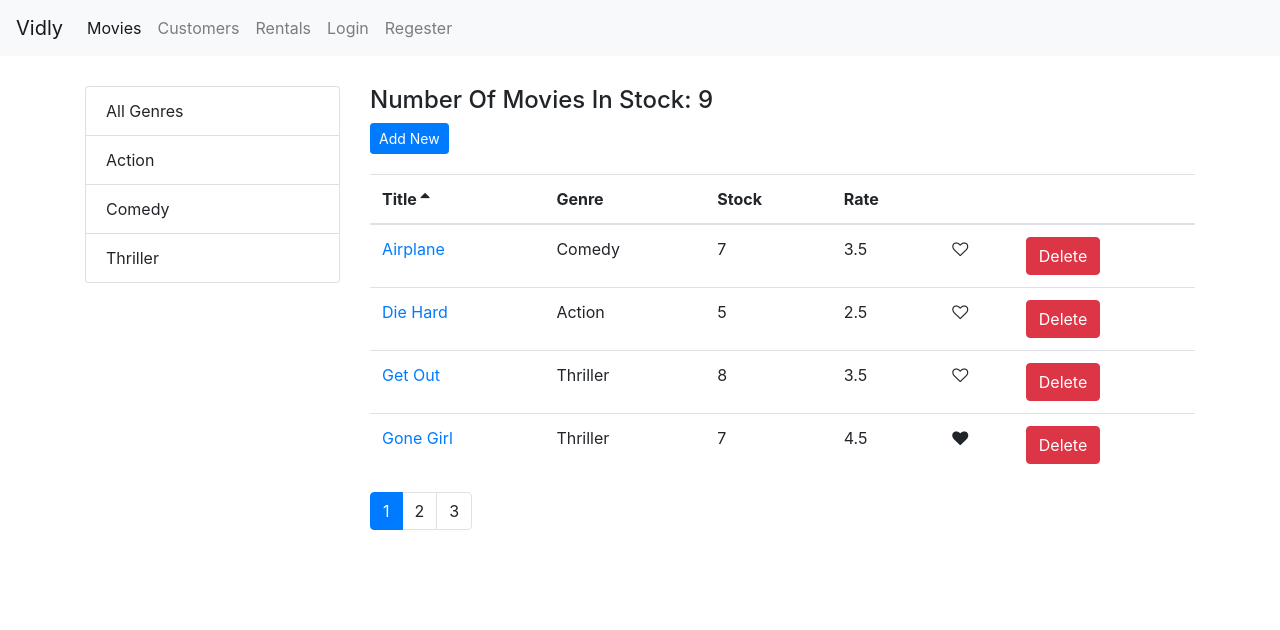
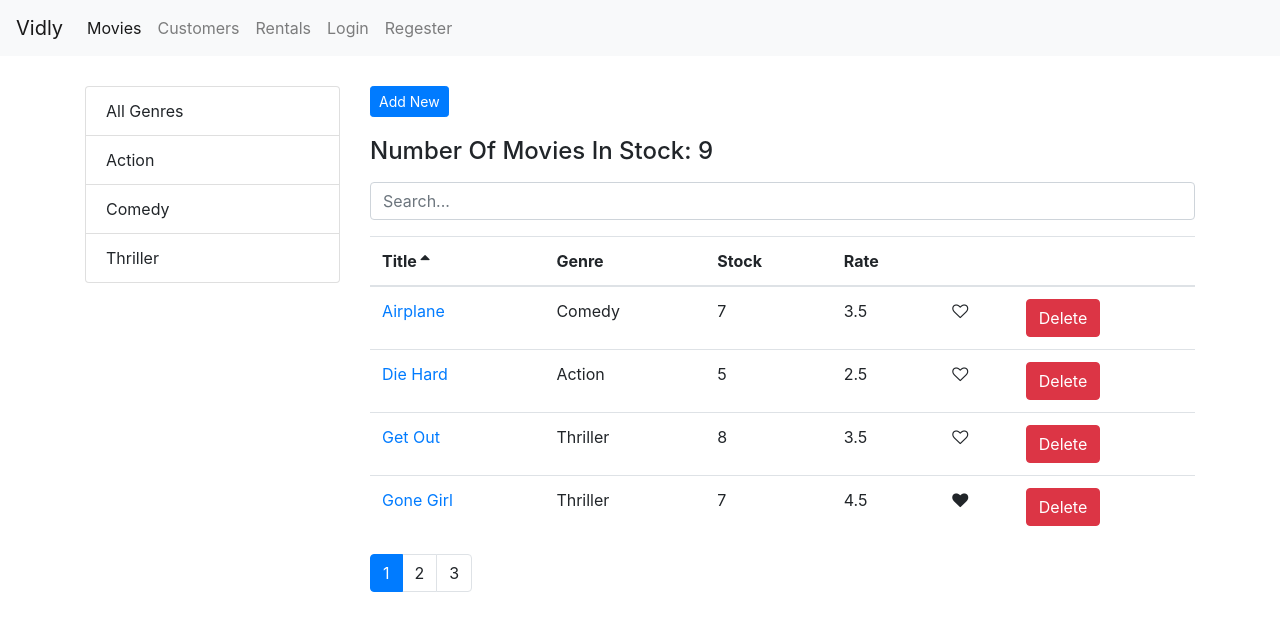
Before and after one commit to Mohamed-Samiir/Vidly-ReactJS, a React app: page /movies in a window 1280 px wide. Shown: the top 630 px of the page. Built offline with nearby package versions, Linux system fonts and the light colour scheme.

Commit message:
added search

```diff
--- a/src/components/movies.jsx
+++ b/src/components/movies.jsx
@@ -5,9 +5,9 @@
 import Pagination from "./pagination";
 import { paginate } from "../utils/paginate";
 import ListGroup from "./listGroup";
+import { Link } from "react-router-dom";
+import Search from "./search";
 import _ from "lodash";
-import { sort } from "semver";
-import { Link } from "react-router-dom";
 
 class Movies extends Component {
   state = {
@@ -16,6 +16,7 @@
     currentPage: 1,
     genres: [],
     selectedGenre: null,
+    searchQuery: "",
     sortColumn: {
       path: "title",
       order: "asc",
@@ -45,11 +46,15 @@
   };
 
   handleGenreSelect = (genre) => {
-    this.setState({ selectedGenre: genre, currentPage: 1 });
+    this.setState({ selectedGenre: genre, searchQuery: "", currentPage: 1 });
   };
 
   handleSort = (sortColumn) => {
     this.setState({ sortColumn });
+  };
+
+  handleSearch = (query) => {
+    this.setState({ searchQuery: query, selectedGenre: null, currentPage: 1 });
   };
 
   getPagedData = () => {
@@ -59,11 +64,18 @@
       selectedGenre,
       movies: allMovies,
       sortColumn,
+      searchQuery,
     } = this.state;
-    const filtered =
-      selectedGenre && selectedGenre._id
-        ? allMovies.filter((m) => m.genre._id === selectedGenre._id)
-        : allMovies;
+
+    let filtered = allMovies;
+
+    if (searchQuery !== "")
+      filtered = allMovies.filter((m) =>
+        m.title.toLowerCase().startsWith(searchQuery.toLowerCase())
+      );
+    else if (selectedGenre && selectedGenre._id)
+      filtered = allMovies.filter((m) => m.genre._id === selectedGenre._id);
+
     const sorted = _.orderBy(filtered, [sortColumn.path], [sortColumn.order]);
     const movies = paginate(sorted, currentPage, pageSize);
     return { data: movies, totalCount: filtered.length };
@@ -72,7 +84,7 @@
   render() {
     const { data: movies, totalCount } = this.getPagedData();
     const { length: count } = this.state.movies;
-    const { pageSize, currentPage, sortColumn } = this.state;
+    const { pageSize, currentPage, sortColumn, searchQuery } = this.state;
 
     if (count === 0) return <h4>There is no movies in stock</h4>;
 
@@ -88,7 +100,6 @@
 
         <div className="col">
           <div>
-            <h4>Number Of Movies In Stock: {totalCount}</h4>
             <Link
               to="/movies/new"
               className="btn btn-primary btn-sm"
@@ -96,6 +107,8 @@
             >
               Add New
             </Link>
+            <h4>Number Of Movies In Stock: {totalCount}</h4>
+            <Search onChange={this.handleSearch} value={searchQuery} />
             <MoviesTable
               movies={movies}
               sortColumn={sortColumn}
--- /dev/null
+++ b/src/components/search.jsx
@@ -0,0 +1,16 @@
+import React, { Component } from "react";
+
+const Search = ({ value, onChange }) => {
+  return (
+    <input
+      type="text"
+      value={value}
+      name="query"
+      className="form-control my-3"
+      placeholder="Search..."
+      onChange={(e) => onChange(e.currentTarget.value)}
+    />
+  );
+};
+
+export default Search;
```
